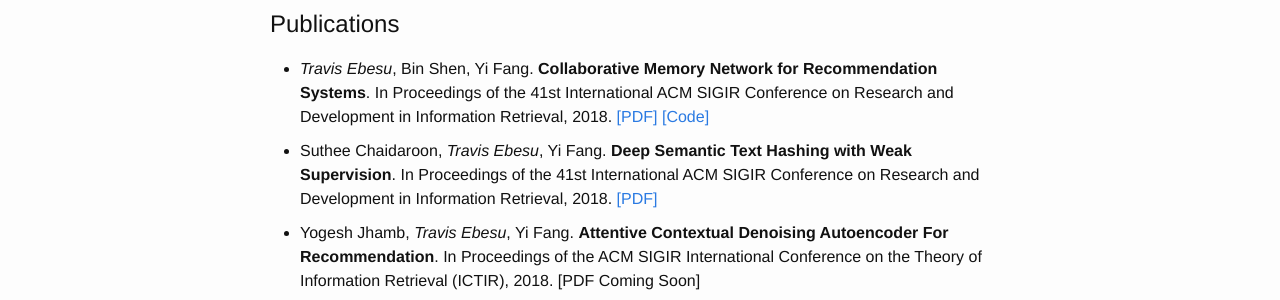
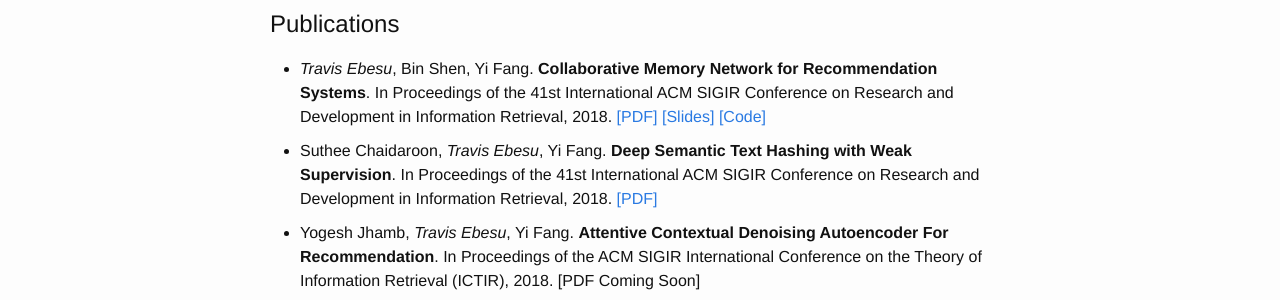
Before and after one commit to tebesu/tebesu.github.io, a Jekyll site: the page built from about.md, in a window 1280 px wide. Shown: the part 221-521 px from the top of the page. Built offline with Jekyll 4.4.1, drawn with Linux system fonts in a browser that asks for light colours.

Commit message:
added cmn slides

```diff
--- a/about.md
+++ b/about.md
@@ -9,7 +9,7 @@
 
 
 # Publications
-* {:.lispace} *Travis Ebesu*, Bin Shen, Yi Fang. **Collaborative Memory Network for Recommendation Systems**. In Proceedings of the 41st International ACM SIGIR Conference on Research and Development in Information Retrieval, 2018. [[PDF]](https://arxiv.org/pdf/1804.10862.pdf) [[Code]](https://github.com/tebesu/CollaborativeMemoryNetwork)
+* {:.lispace} *Travis Ebesu*, Bin Shen, Yi Fang. **Collaborative Memory Network for Recommendation Systems**. In Proceedings of the 41st International ACM SIGIR Conference on Research and Development in Information Retrieval, 2018. [[PDF]](https://arxiv.org/pdf/1804.10862.pdf) [[Slides]]({{ site.url }}/assets/SIGIR_2018_CMN_Slides.pdf) [[Code]](https://github.com/tebesu/CollaborativeMemoryNetwork)
 * {:.lispace} Suthee Chaidaroon, *Travis Ebesu*, Yi Fang. **Deep Semantic Text Hashing with Weak Supervision**. In Proceedings of the 41st International ACM SIGIR Conference on Research and Development in Information Retrieval, 2018. [[PDF]](http://www.cse.scu.edu/~yfang/Deep_Semantic_Text_Hashing_Weak_Supervision.pdf)
 * {:.lispace} Yogesh Jhamb, *Travis Ebesu*, Yi Fang. **Attentive Contextual Denoising Autoencoder For Recommendation**. In Proceedings of the ACM SIGIR International Conference on the Theory of Information Retrieval (ICTIR), 2018. \[PDF Coming Soon\]
 * {:.lispace} *Travis Ebesu*, Yi Fang. **Neural Citation Network for Context-Aware Citation Recommendation**. In Proceedings of the 40th International ACM SIGIR Conference on Research and Development in Information Retrieval, 2017. [[PDF]](http://www.cse.scu.edu/~yfang/NCN.pdf) [[Poster]]({{ site.url }}/assets/image/NCN_Poster_SIGIR_2017.pdf) [[Code]](https://github.com/tebesu/NeuralCitationNetwork)
```
Also changed, not shown: 1 other file.
